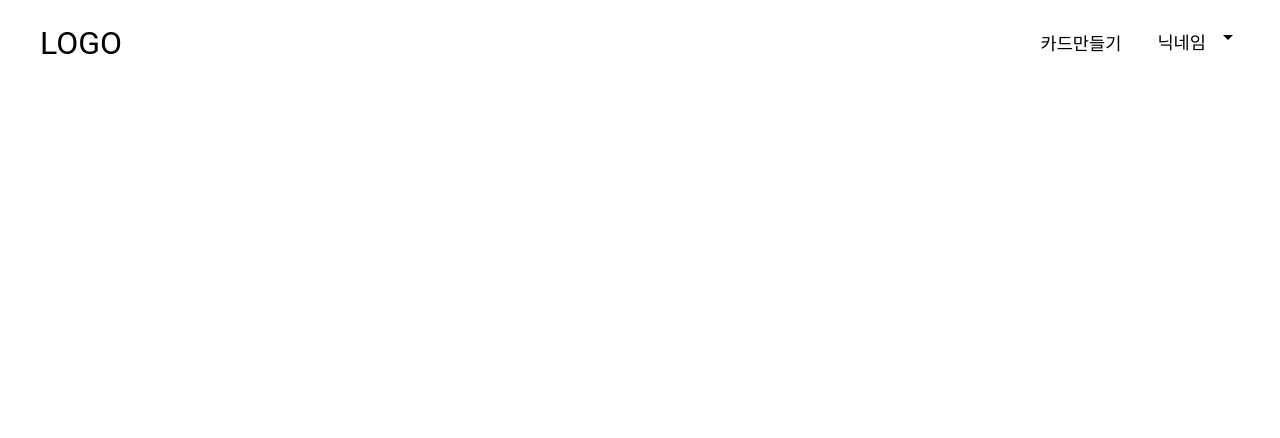
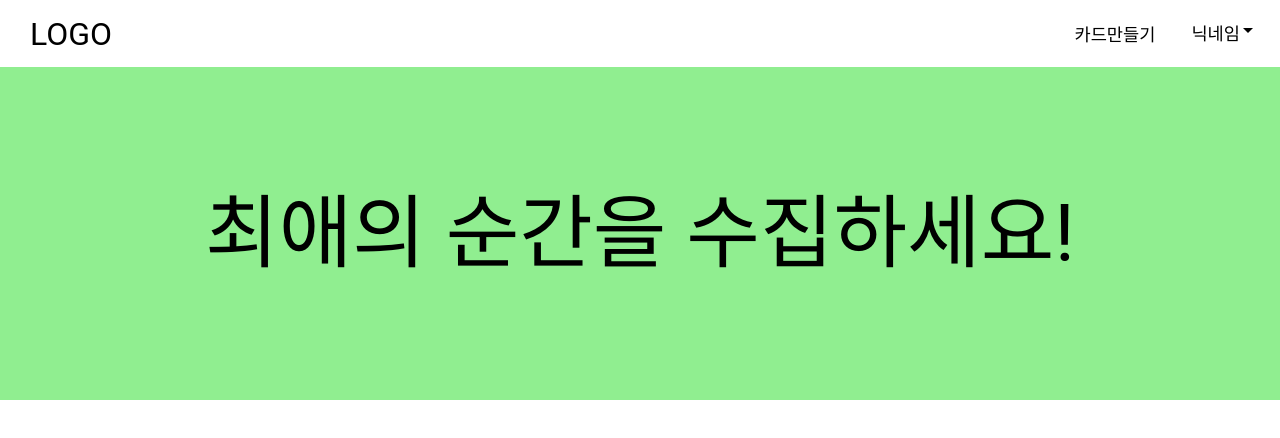
Before and after one commit to totw5701/Idol-collector, a React (Create React App) app in the folder client/: page / in a window 1280 px wide. Shown: the top 438 px of the page. Built offline with nearby package versions, Linux system fonts and the light colour scheme.

Commit message:
Modify: 닉네임 화살표 정렬, Jumbotron 추가

```diff
--- a/client/src/App.jsx
+++ b/client/src/App.jsx
@@ -1,4 +1,5 @@
 import GlobalStyle from './common/GlobalStyle';
+import Jumbotron from './components/Jumbotron';
 import Nav from './components/Nav';
 
 function App() {
@@ -6,6 +7,7 @@ function App() {
     <>
       <GlobalStyle />
       <Nav />
+      <Jumbotron />
     </>
   );
 }
--- /dev/null
+++ b/client/src/components/Jumbotron.jsx
@@ -0,0 +1,33 @@
+import styled from 'styled-components';
+
+function Jumbotron() {
+  return (
+    <StyledJumbotron>
+      <Banner>
+        {/* 이미지 들어올 곳 */}
+        <BannerTitle>최애의 순간을 수집하세요!</BannerTitle>
+      </Banner>
+    </StyledJumbotron>
+  );
+}
+
+export default Jumbotron;
+
+const StyledJumbotron = styled.section`
+  height: 50vh;
+  padding-top: 67px;
+`;
+
+const Banner = styled.div`
+  display: flex;
+  align-items: center;
+  justify-content: center;
+  width: 100%;
+  height: 100%;
+
+  background: lightgreen;
+`;
+
+const BannerTitle = styled.p`
+  font-size: 5rem;
+`;
--- a/client/src/components/Nav.jsx
+++ b/client/src/components/Nav.jsx
@@ -45,7 +45,7 @@ const Navbar = styled.nav`
   display: flex;
   justify-content: space-between;
   align-items: center;
-  padding: 1.5rem 2.5rem;
+  padding: 15px 30px;
 `;
 
 // a tag 및 내부 img 태그로 변경될 예정
@@ -65,11 +65,14 @@ const LoginMakeCard = styled.div`
 `;
 
 const LoginNickname = styled.div`
+  position: relative;
   cursor: pointer;
   line-height: 35px;
 
   svg {
-    line-height: 35px;
+    position: absolute;
+    right: -10px;
+    top: 3px;
   }
 `;
 
@@ -79,6 +82,7 @@ const DropdownBar = styled.ul`
   top: 4rem;
   padding: 0.4rem 1rem;
 
+  background: #fff;
   border-radius: 5px;
   -webkit-box-shadow: 0px 5px 10px 1px rgba(0, 0, 0, 0.5);
   box-shadow: 0px 5px 10px 1px rgba(0, 0, 0, 0.5);
```
